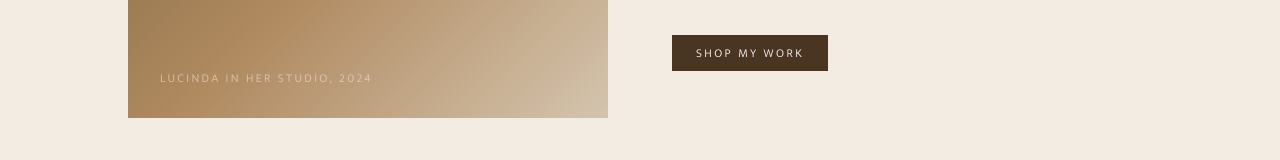
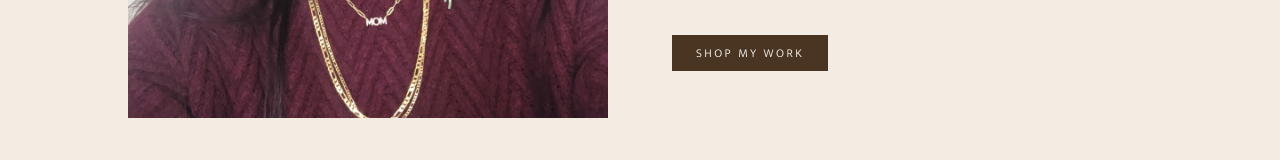
Before and after one commit to brooks-beads/lala-lucindas-beadwork, a Next.js app: page / in a window 1280 px wide. Shown: the part 3638-3798 px from the top of the page. Built offline with nearby package versions, Linux system fonts and the light colour scheme; no server answers.

Commit message:
Add Lucinda portrait photo to about section
Co-Authored-By: Claude Sonnet 4.6 <noreply@anthropic.com>

```diff
--- a/app/page.js
+++ b/app/page.js
@@ -139,10 +139,14 @@ export default async function HomePage() {
       {/* ── ABOUT SECTION ────────────────────────────────────────────── */}
       <section id="about" className="py-24 px-6 md:px-12 bg-earth-100">
         <div className="max-w-screen-lg mx-auto grid md:grid-cols-2 gap-16 items-center">
-          <div className="aspect-[4/5] placeholder-earth relative overflow-hidden">
-            <div className="absolute inset-0 flex items-end p-8">
-              <p className="text-earth-100 text-xs tracking-widest uppercase opacity-60">Lucinda in her studio, 2024</p>
-            </div>
+          <div className="aspect-[4/5] relative overflow-hidden">
+            <Image
+              src="/images/lucinda-portrait.jpg"
+              alt="Lucinda in her studio"
+              fill
+              style={{ objectFit: 'cover', objectPosition: 'center top' }}
+              sizes="(max-width: 768px) 100vw, 50vw"
+            />
           </div>
           <div>
             <p className="section-label mb-3">The maker</p>
```
Also changed, not shown: public/images/lucinda-portrait.jpg (added).
